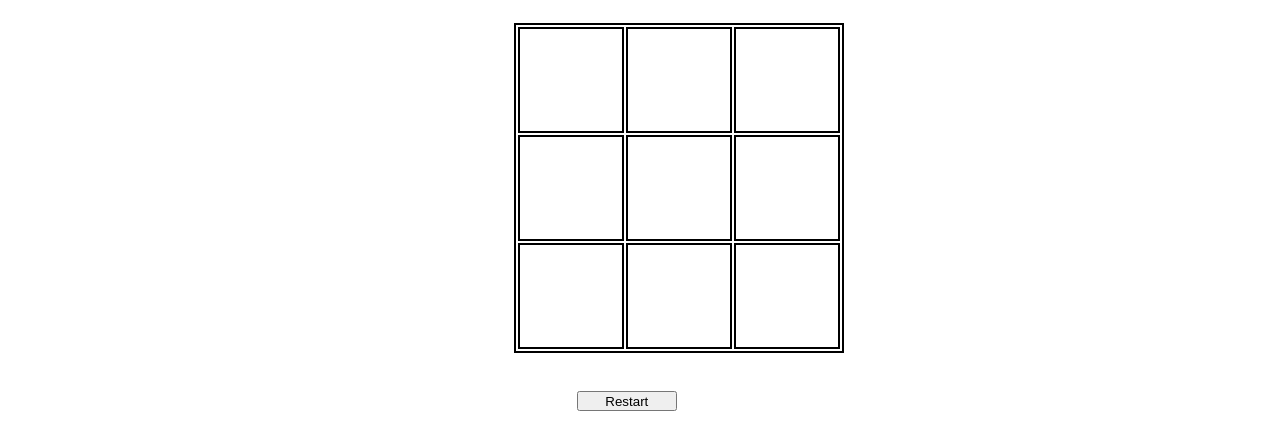
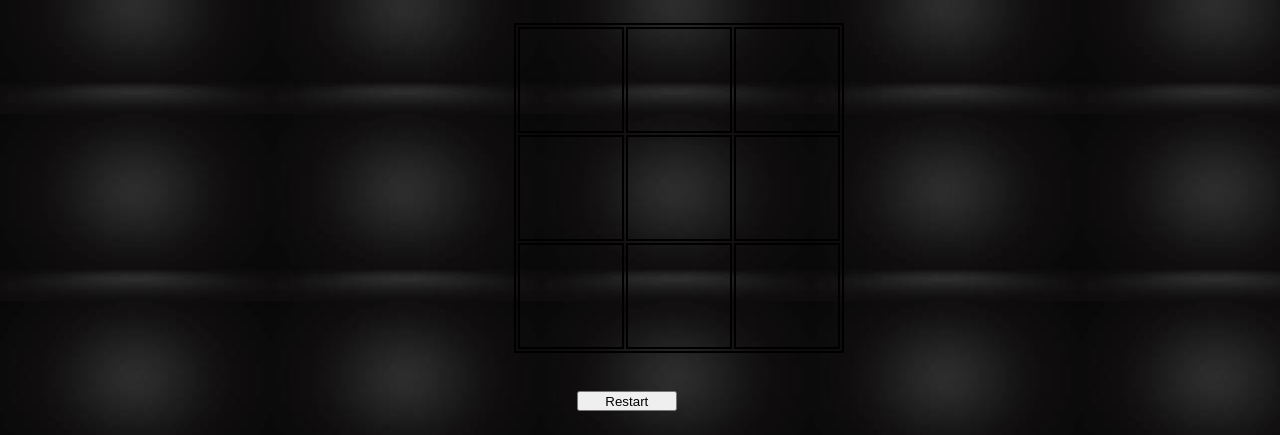
Before and after one commit to prudhvibh/tic-tac-toe, a website with bundled scripts: page index.html in a window 1280 px wide. Shown: the part 73-508 px from the top of the page. Built offline with nearby package versions, Linux system fonts and the light colour scheme.

Commit message:
Update index.html

```diff
--- a/index.html
+++ b/index.html
@@ -9,8 +9,7 @@
     <script type="text/javascript" src="./src/player.js"></script>
     <script type="text/javascript" src="ticTacToe.js"></script>
   </head>
-  <body>
-    <background = "download.jpg">
+  <body background = "download.jpg">
     <h1>TIC TAC TOE</h1>
     <table id="gameField">
       <tr>
```
